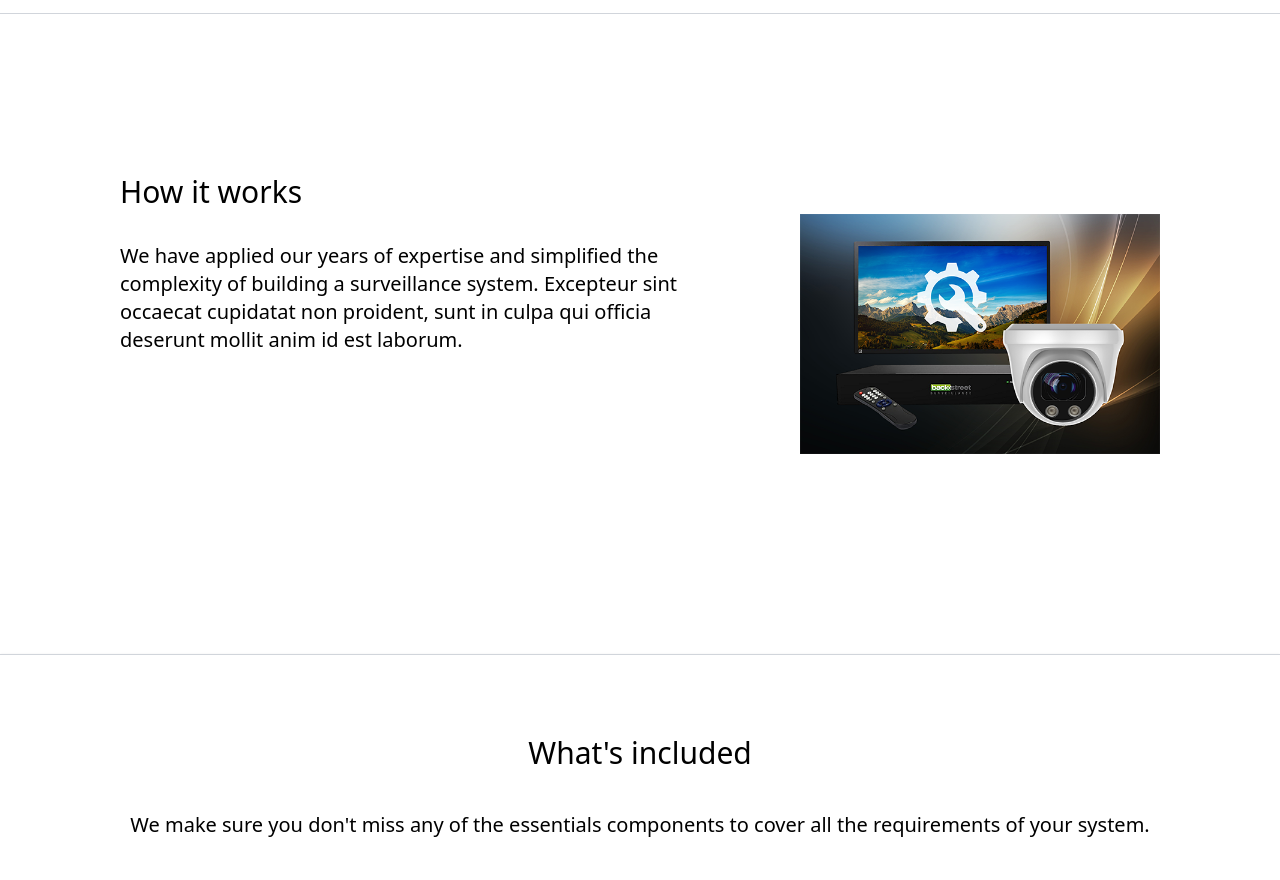
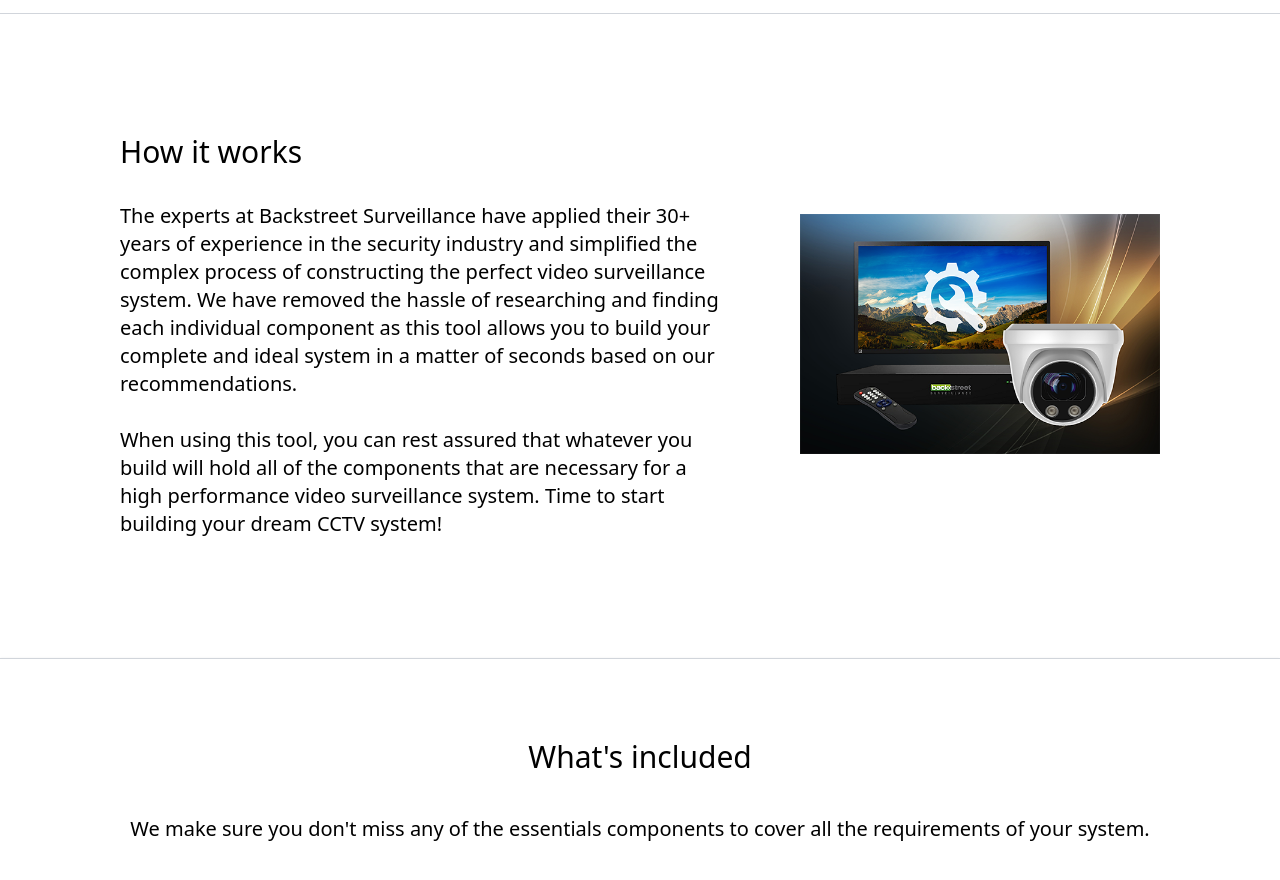
Before and after one commit to hperezs/kit-builder, a Next.js app: page / in a window 1280 px wide. Shown: the part 800-1680 px from the top of the page. Built offline with nearby package versions, Linux system fonts and the light colour scheme.

Commit message:
Fixed sitemap HTTPS urls

```diff
--- a/pages/index.js
+++ b/pages/index.js
@@ -63,9 +63,9 @@ export default function Home() {
 
                 {/* How it works section */}
                 <section className="mx-20 my-20 p-10 flex justify-center">
-                    <div style={{maxWidth: '600px'}} className="mt-10">
+                    <div style={{maxWidth: '600px'}} className="">
                         <h3 className="text-3xl mb-8">How it works</h3>
-                        <p className="text-xl">We have applied our years of expertise and simplified the complexity of building a surveillance system. Excepteur sint occaecat cupidatat non proident, sunt in culpa qui officia deserunt mollit anim id est laborum.</p>
+                        <p className="text-xl">The experts at Backstreet Surveillance have applied their 30+ years of experience in the security industry and simplified the complex process of constructing the perfect video surveillance system. We have removed the hassle of researching and finding each individual component as this tool allows you to build your complete and ideal system in a matter of seconds based on our recommendations. <br/> <br/> When using this tool, you can rest assured that whatever you build will hold all of the components that are necessary for a high performance video surveillance system. Time to start building your dream CCTV system!</p>
                     </div>
                     <div style={{height: '400px', width: '600px'}} className="ml-20">
                         <div style={{position: 'relative', maxWidth: '100%', height: '100%'}}>
```
Also changed, not shown: 1 other file (tests, documents, lock files or other folders).
